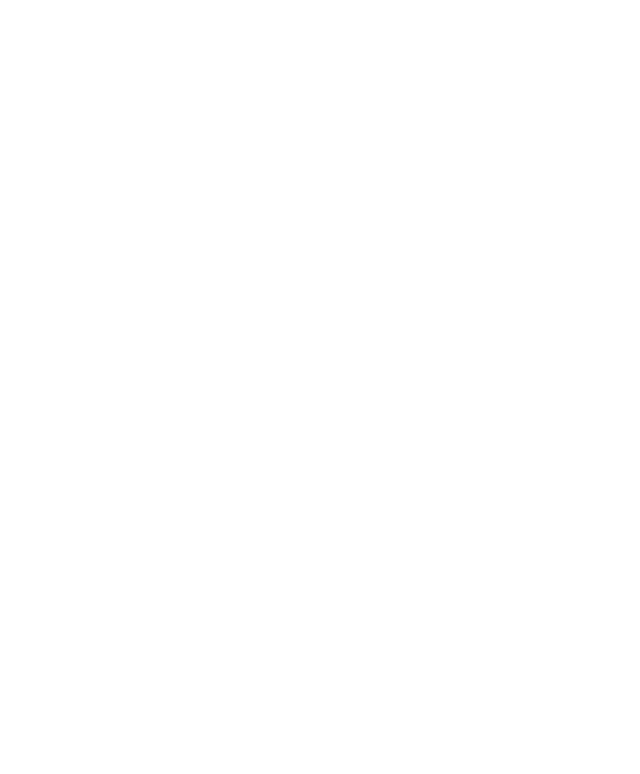
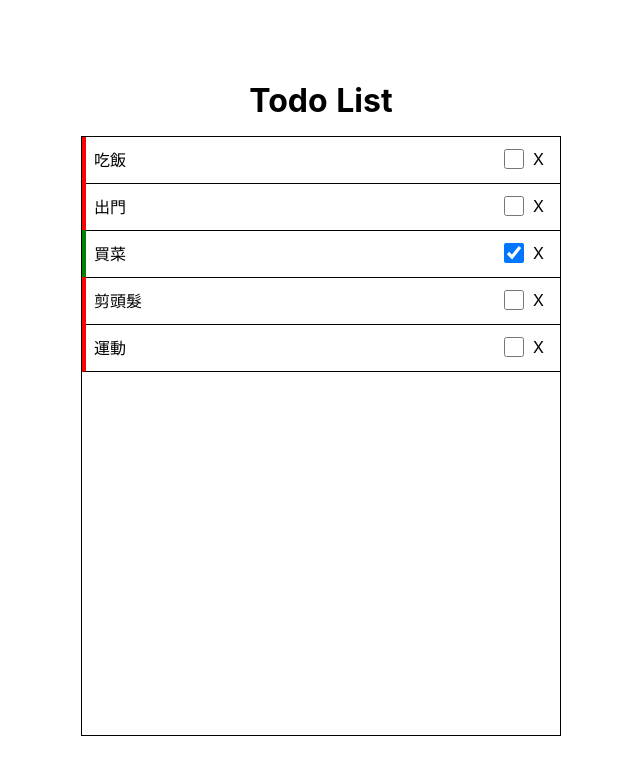
Before and after one commit to royalrose123/vue-practice, a Nuxt app: page /todolist in a window 1280 px wide. Before the commit this address had no page. Shown: the top 774 px of the page, without its empty margins (319-959 px from the left). Built offline with nearby package versions, Linux system fonts and the light colour scheme.

Commit message:
Add todolist page

```diff
--- /dev/null
+++ b/components/Todo.vue
@@ -0,0 +1,58 @@
+<template>
+  <div :class="['todo', todo.isCompleted? 'success':'danger']" >
+    <p class='title'>{{todo.title}}</p>
+    <input class='checkbox' type='checkbox' v-model='todo.isCompleted'/>
+    <p class='delete' @click='deleteTodo'>X</p>
+  </div>
+</template>
+
+
+<script>
+export default {
+  name: 'Button',
+  props: ['todo','index'],
+  methods:{
+    deleteTodo(){
+      this.$emit('delete-todo',this.index)
+    }
+  }
+}
+</script>
+
+<style scoped>
+.todo {
+  width: 100%;
+  height: 48px;
+  display: flex;
+  flex-direction: row;
+  justify-content: space-between;
+  align-items: center;
+  border-bottom: 1px solid black;
+  margin: -1px 0px;
+  padding: 8px;
+  padding-right: 16px;
+}
+
+.success {
+  border-left: 4px solid green;
+}
+
+.danger {
+  border-left: 4px solid red;
+}
+
+.title {
+  width: 400px;
+}
+
+.checkbox {
+  width: 20px;
+  height: 20px;
+  cursor: pointer;
+}
+
+.delete {
+  cursor: pointer;
+}
+
+</style>
--- /dev/null
+++ b/pages/todolist.vue
@@ -0,0 +1,60 @@
+
+<template>
+  <div class='wrapper'>
+    <h1 class='title'>Todo List</h1>
+    <div class='todolist'>
+      <Todo class='todo' v-for='(todo, index) in todos' :key="todo.id" :todo='todo' :index='index' @delete-todo="handleDeleteTodo"/>
+    </div>
+  </div>
+</template>
+
+<script>
+import Todo from '../components/Todo'
+
+export default {
+  data(){
+    return {
+      todos : [
+        {title: '吃飯', isCompleted: false},
+        {title: '出門', isCompleted: false},
+        {title: '買菜', isCompleted: true},
+        {title: '剪頭髮', isCompleted: false},
+        {title: '運動', isCompleted: false},
+      ]
+    }
+  },
+  methods:{
+    handleDeleteTodo(selectItemIndex){
+      this.todos = this.todos.filter((item,index) =>  index !== selectItemIndex)
+    }
+  },
+  components: {
+    Todo,
+  }
+}
+</script>
+
+
+
+<style scoped>
+  .wrapper{
+    width: 100%;
+    height: 100%;
+    display: flex;
+    flex-direction: column;
+    justify-content: center;
+    align-items: center;
+  }
+
+  .title{
+    margin: 16px;
+  }
+
+  .todolist{
+    width: 480px;
+    height: 600px;
+    border: 1px solid black;
+    overflow-y: scroll;
+    margin: 0px -1px;
+  }
+</style>
```
